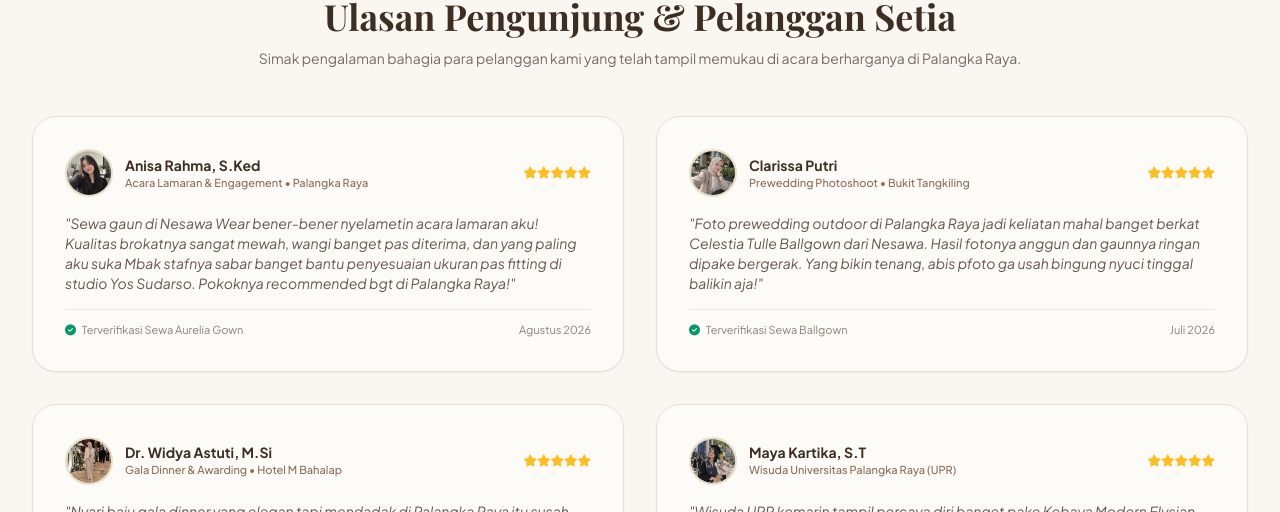
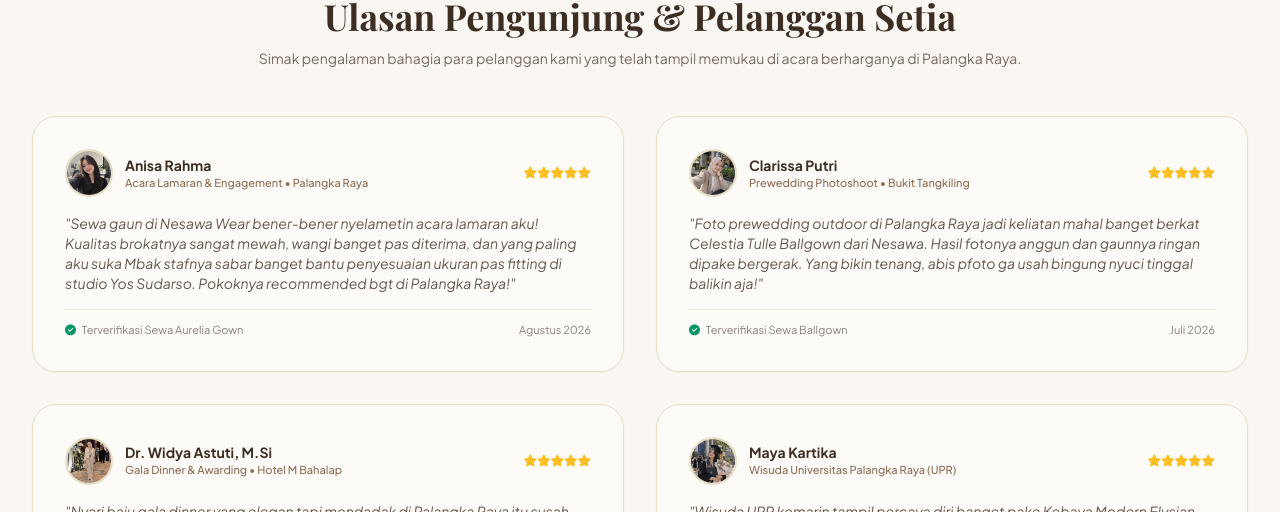
Before and after one commit to solusilokal/demo-jasa-rental-pakaian, a plain HTML site: page index.html in a window 1280 px wide. Shown: the part 5843-6355 px from the top of the page. Drawn offline with nearby package versions, Linux system fonts and the light colour scheme; a web font is replaced by a local one.

Commit message:
Remove degrees from reviewer names in index.html

```diff
--- a/index.html
+++ b/index.html
@@ -960,7 +960,7 @@
                                          alt="Anisa Rahma"
                                          class="w-12 h-12 rounded-full object-cover border-2 border-pearl">
                                     <div>
-                                        <h4 class="font-bold text-darkbrown text-sm">Anisa Rahma, S.Ked</h4>
+                                        <h4 class="font-bold text-darkbrown text-sm">Anisa Rahma</h4>
                                         <p class="text-[11px] text-softbrown font-medium">Acara Lamaran & Engagement • Palangka Raya</p>
                                     </div>
                                 </div>
@@ -1041,7 +1041,7 @@
                                          alt="Maya Kartika"
                                          class="w-12 h-12 rounded-full object-cover border-2 border-pearl">
                                     <div>
-                                        <h4 class="font-bold text-darkbrown text-sm">Maya Kartika, S.T</h4>
+                                        <h4 class="font-bold text-darkbrown text-sm">Maya Kartika</h4>
                                         <p class="text-[11px] text-softbrown font-medium">Wisuda Universitas Palangka Raya (UPR)</p>
                                     </div>
                                 </div>
```
